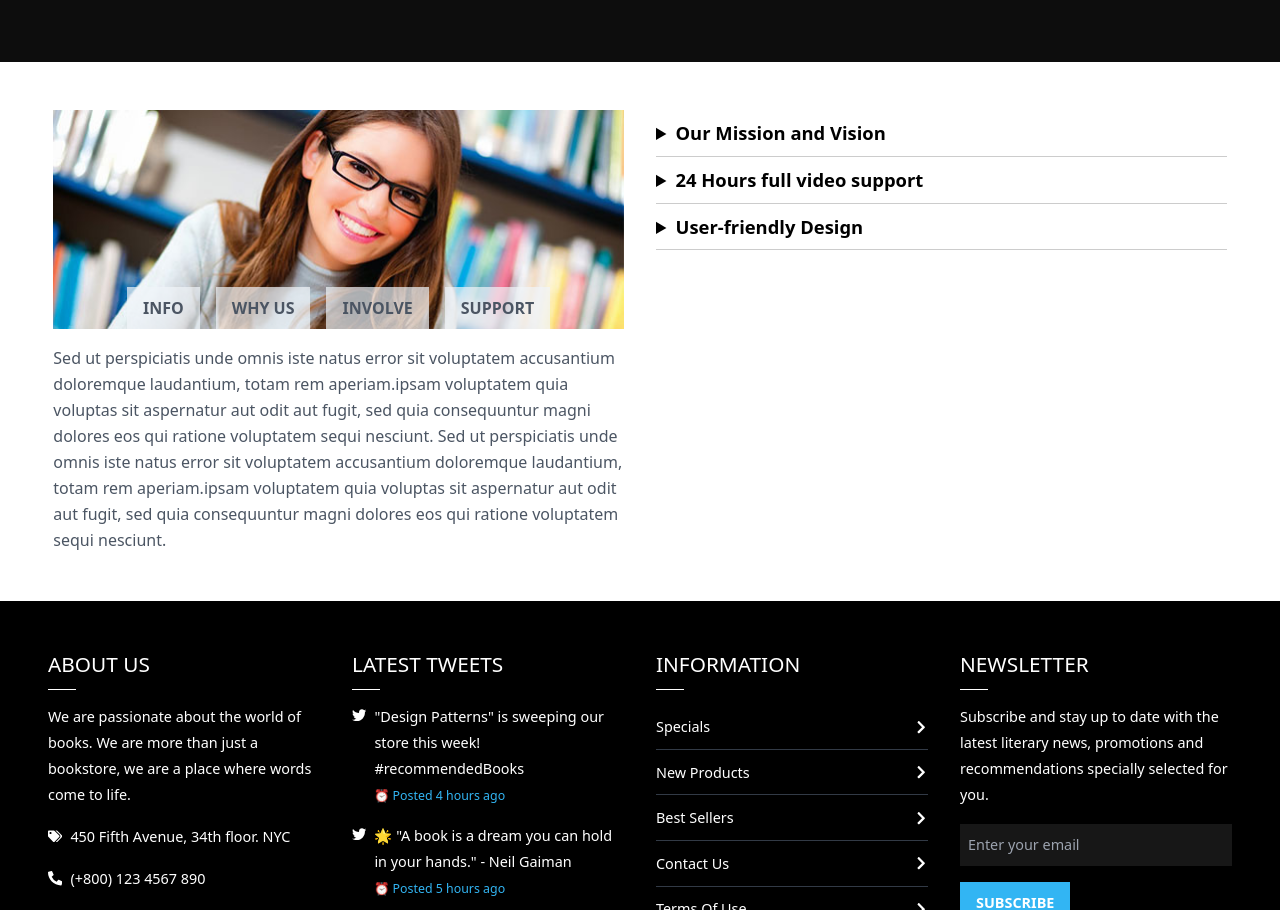
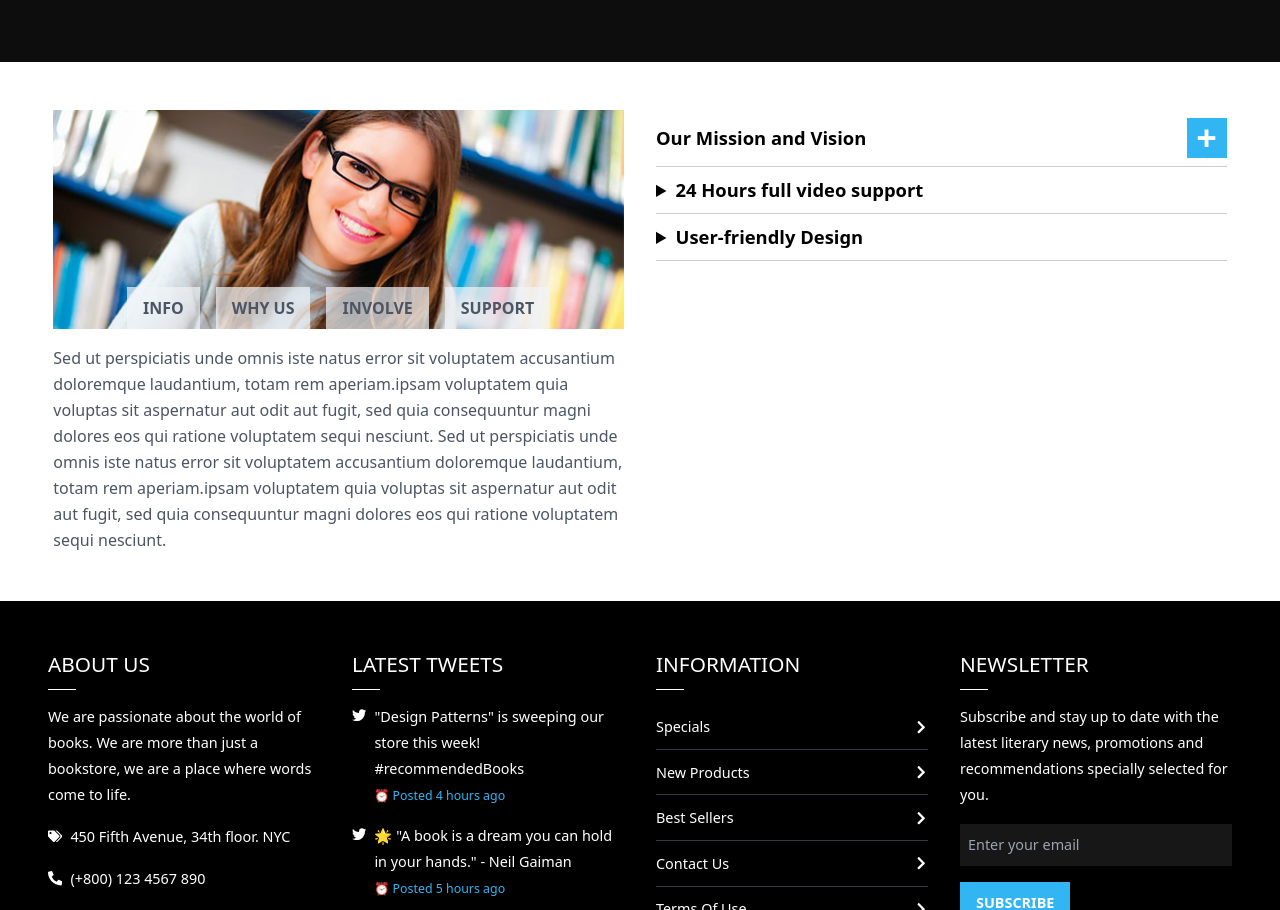
Before and after one commit to emmanuel-cruz-dev/literarium, a React (Vite) app: page /about in a window 1280 px wide. Shown: the part 2610-3520 px from the top of the page. Built offline with nearby package versions, Linux system fonts and the light colour scheme.

Commit message:
agregando plus MissionRender

```diff
--- a/src/components/routes/about/AboutMission.tsx
+++ b/src/components/routes/about/AboutMission.tsx
@@ -80,7 +80,12 @@ const AboutMission = () => {
           <MissionRender arr={items} />
           <div>
             <details>
-              <summary>Our Mission and Vision</summary>
+              <summary className="flex justify-between items-center gap-4">
+                Our Mission and Vision
+                <span className="background-accent__item text-white font-bold text-4xl w-10 h-10 text-center">
+                  +
+                </span>
+              </summary>
               <div className="border border-gray-200 p-4">
                 <p>
                   Our Mission and Vision cliche reprehenderit, enim eiusmod high
```
